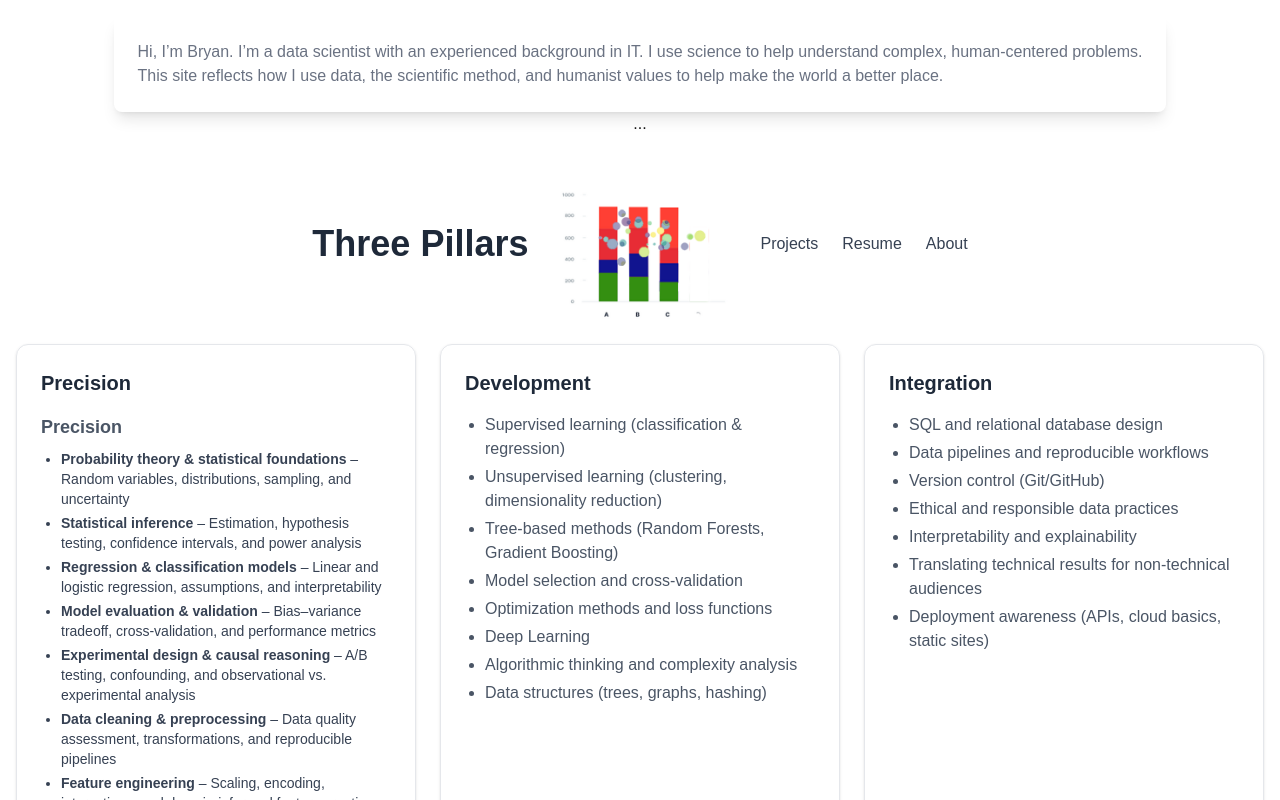
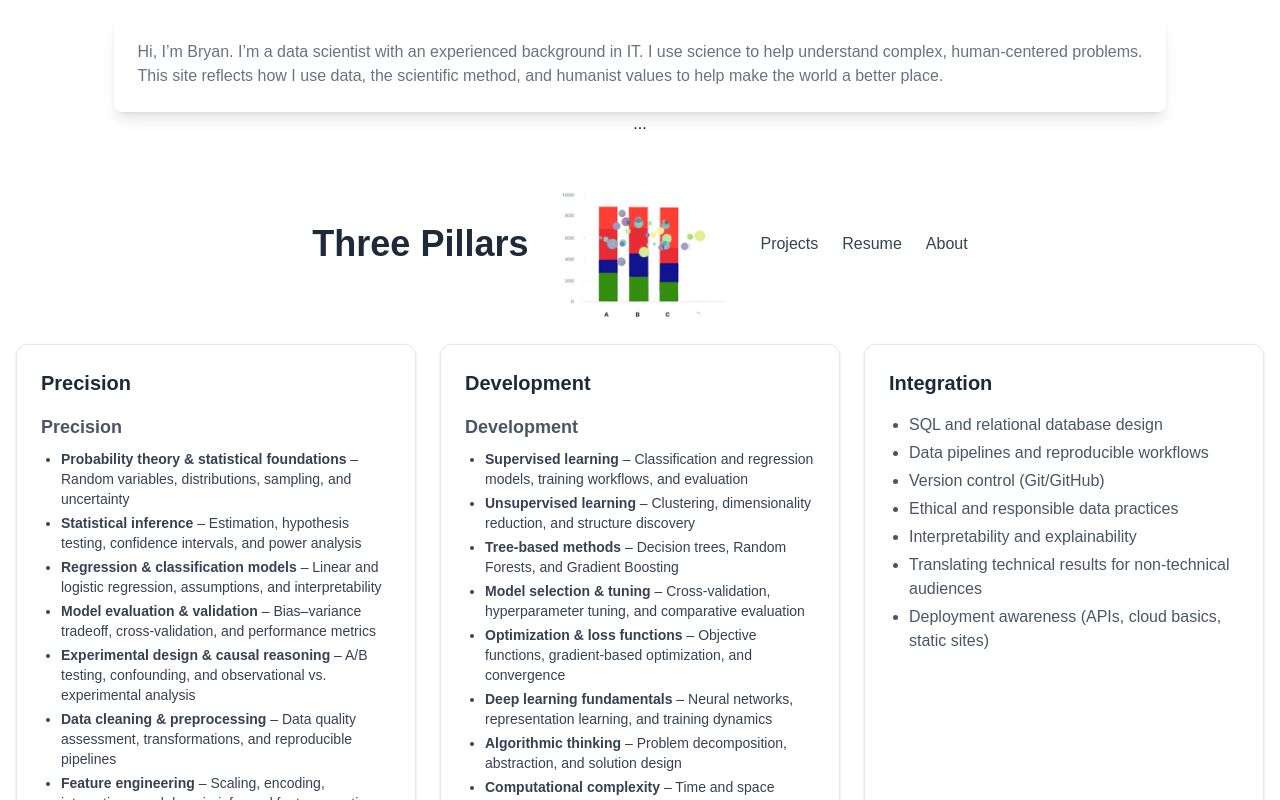
Before and after one commit to BryanB-prog/ThreePillars, a Next.js app: page / in a window 1280 px wide. Shown: the top 800 px of the page. Built offline with nearby package versions, Linux system fonts and the light colour scheme.

Commit message:
Refactor HomePage component structure and content

```diff
--- a/app/page.tsx
+++ b/app/page.tsx
@@ -68,16 +68,22 @@ const HomePage: React.FC = () => {
       </Card>
 
   <Card title="Development">
-    <ul className="list-disc pl-5 space-y-1">
-      <li>Supervised learning (classification & regression)</li>
-      <li>Unsupervised learning (clustering, dimensionality reduction)</li>
-      <li>Tree-based methods (Random Forests, Gradient Boosting)</li>
-      <li>Model selection and cross-validation</li>
-      <li>Optimization methods and loss functions</li>
-      <li>Deep Learning</li>
-      <li>Algorithmic thinking and complexity analysis</li>
-      <li>Data structures (trees, graphs, hashing)</li>
-    </ul>
+
+  <h3 className="text-lg font-semibold mb-2">Development</h3>
+  <ul className="list-disc pl-5 space-y-1 text-sm text-gray-700">
+    <li><strong>Supervised learning</strong> – Classification and regression models, training workflows, and evaluation</li>
+    <li><strong>Unsupervised learning</strong> – Clustering, dimensionality reduction, and structure discovery</li>
+    <li><strong>Tree-based methods</strong> – Decision trees, Random Forests, and Gradient Boosting</li>
+    <li><strong>Model selection & tuning</strong> – Cross-validation, hyperparameter tuning, and comparative evaluation</li>
+    <li><strong>Optimization & loss functions</strong> – Objective functions, gradient-based optimization, and convergence</li>
+    <li><strong>Deep learning fundamentals</strong> – Neural networks, representation learning, and training dynamics</li>
+    <li><strong>Algorithmic thinking</strong> – Problem decomposition, abstraction, and solution design</li>
+    <li><strong>Computational complexity</strong> – Time and space complexity analysis and scalability considerations</li>
+    <li><strong>Data structures</strong> – Trees, graphs, hashing, and efficient data organization</li>
+    <li><strong>End-to-end model development</strong> – From problem framing to deployable, maintainable solutions</li>
+  </ul>
+
+
   </Card>
 
   <Card title="Integration">
```
